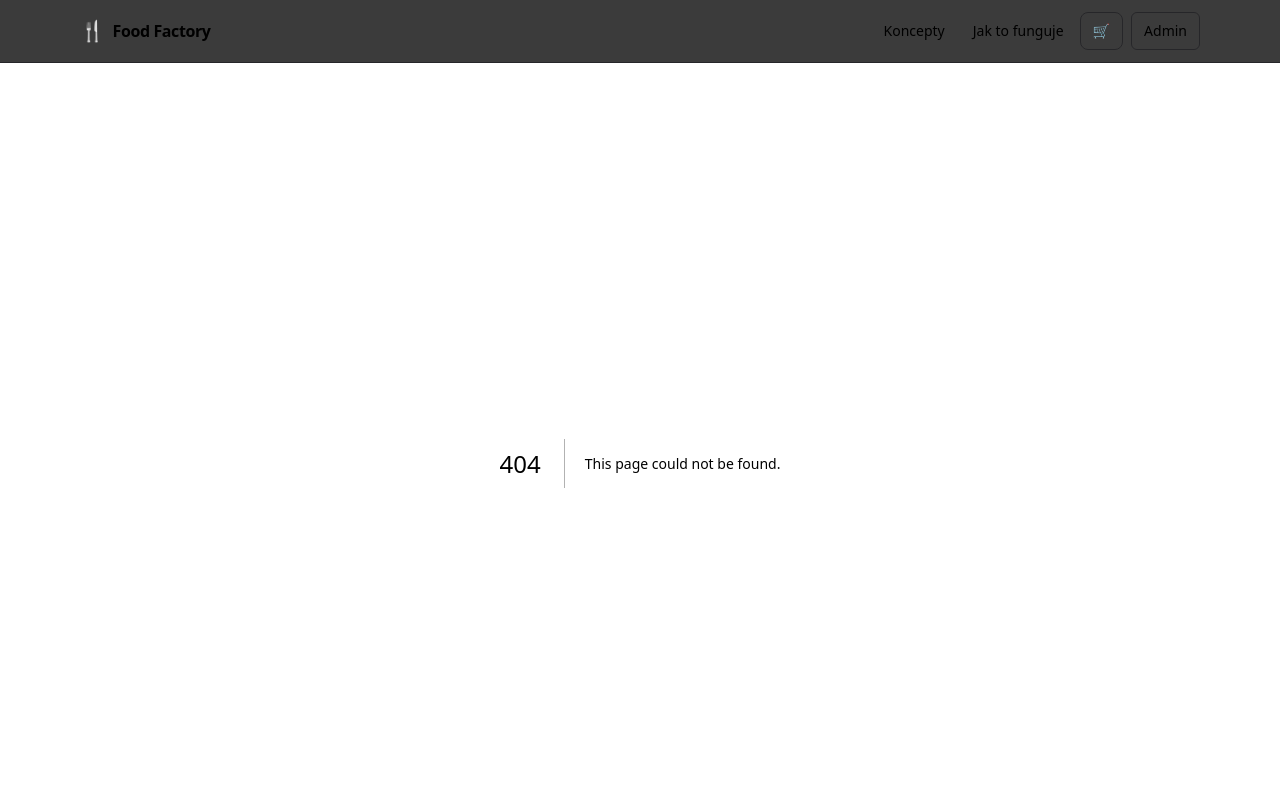
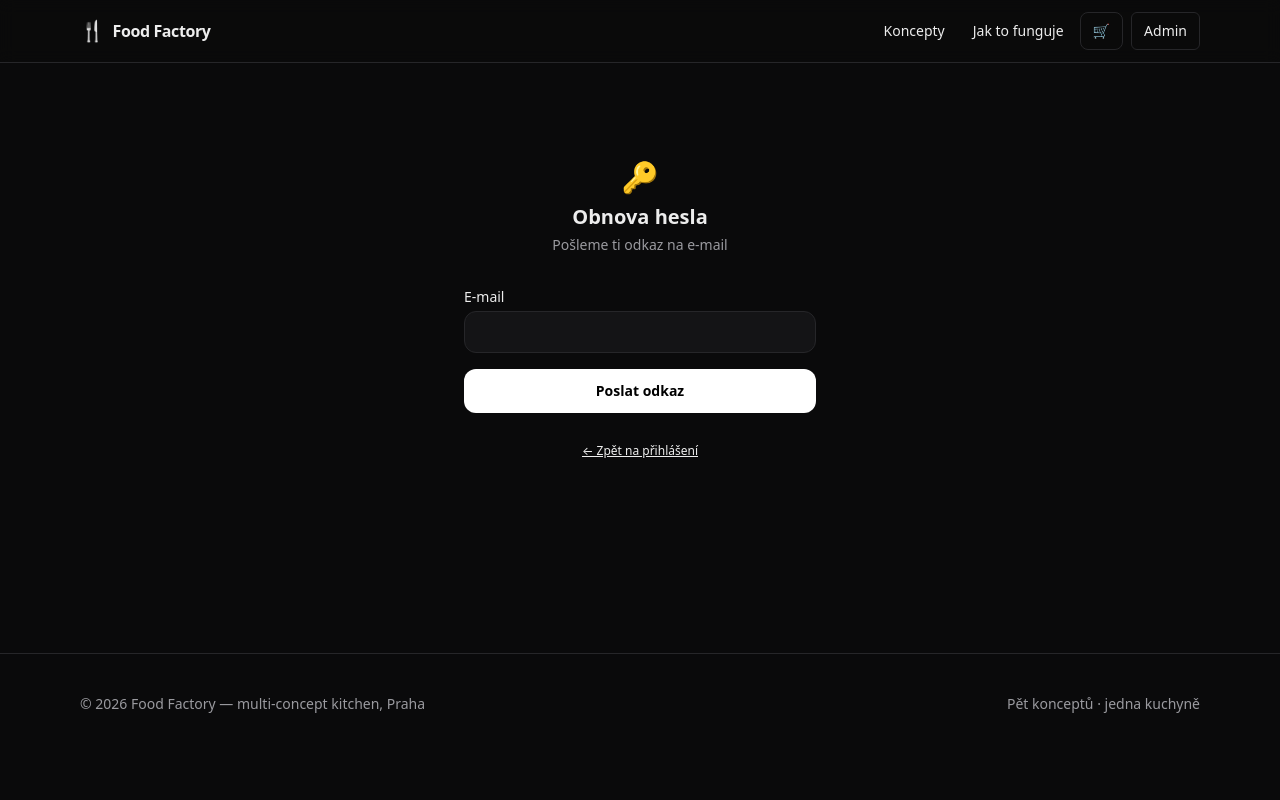
Before and after one commit to charliesnehota-rgb/Food-factory, a Next.js app: page /admin/reset in a window 1280 px wide. Before the commit this address had no page. Shown: the top 800 px of the page. Built offline with nearby package versions, Linux system fonts and the light colour scheme.

Commit message:
Obnova hesla: žádost o reset e-mailem + nastavení nového hesla

```diff
--- a/app/admin/layout.tsx
+++ b/app/admin/layout.tsx
@@ -16,8 +16,8 @@ export default function AdminLayout({ children }: { children: ReactNode }) {
   const router = useRouter();
   const [email, setEmail] = useState<string | null>(null);
 
-  // Login stránka nemá admin chrome
-  const isLogin = pathname === "/admin/login";
+  // Auth stránky (login, reset) nemají admin chrome
+  const isLogin = pathname === "/admin/login" || pathname === "/admin/reset" || pathname === "/admin/nove-heslo";
 
   useEffect(() => {
     if (isLogin) return;
--- a/app/admin/login/page.tsx
+++ b/app/admin/login/page.tsx
@@ -60,7 +60,13 @@ function LoginForm() {
         </button>
       </div>
 
-      <p className="text-xs text-center text-[var(--muted)] mt-6">
+      <p className="text-center mt-4">
+        <a href="/admin/reset" className="text-xs text-[var(--muted)] hover:text-white underline">
+          Zapomněl jsem heslo
+        </a>
+      </p>
+
+      <p className="text-xs text-center text-[var(--muted)] mt-4">
         Účty vytváří správce v Supabase. Nemáš přístup? Kontaktuj správce.
       </p>
     </div>
--- /dev/null
+++ b/app/admin/nove-heslo/page.tsx
@@ -0,0 +1,81 @@
+"use client";
+import { useState, useEffect } from "react";
+import { useRouter } from "next/navigation";
+import { createSupabaseBrowser } from "@/lib/auth/client";
+
+export default function NewPasswordPage() {
+  const router = useRouter();
+  const [password, setPassword] = useState("");
+  const [confirm, setConfirm] = useState("");
+  const [error, setError] = useState("");
+  const [loading, setLoading] = useState(false);
+  const [ready, setReady] = useState(false);
+  const [done, setDone] = useState(false);
+
+  // Po kliknutí na e-mailový odkaz Supabase vytvoří dočasnou session
+  useEffect(() => {
+    const supabase = createSupabaseBrowser();
+    supabase.auth.getSession().then(({ data }) => {
+      setReady(!!data.session);
+    });
+    const { data: sub } = supabase.auth.onAuthStateChange((_e, session) => {
+      if (session) setReady(true);
+    });
+    return () => sub.subscription.unsubscribe();
+  }, []);
+
+  async function handleSave() {
+    if (password.length < 8) { setError("Heslo musí mít aspoň 8 znaků."); return; }
+    if (password !== confirm) { setError("Hesla se neshodují."); return; }
+    setLoading(true);
+    setError("");
+
+    const supabase = createSupabaseBrowser();
+    const { error } = await supabase.auth.updateUser({ password });
+
+    setLoading(false);
+    if (error) { setError("Nepovedlo se nastavit heslo. Odkaz mohl vypršet — požádej o nový."); return; }
+    setDone(true);
+    setTimeout(() => { router.push("/admin"); router.refresh(); }, 1500);
+  }
+
+  return (
+    <div className="mx-auto max-w-sm px-4 py-24">
+      <div className="text-center mb-8">
+        <div className="text-3xl mb-2">🔒</div>
+        <h1 className="text-xl font-semibold">Nové heslo</h1>
+      </div>
+
+      {done ? (
+        <div className="rounded-xl border border-green-500/30 bg-green-500/10 px-4 py-3 text-sm text-green-300 text-center">
+          ✓ Heslo nastaveno. Přesměrovávám do adminu…
+        </div>
+      ) : !ready ? (
+        <div className="rounded-xl border border-amber-500/30 bg-amber-500/10 px-4 py-3 text-sm text-amber-300 text-center">
+          Otevři tuto stránku přes odkaz z e-mailu. Bez platného odkazu nelze heslo změnit.
+        </div>
+      ) : (
+        <div className="space-y-4">
+          <div>
+            <label className="mb-1 block text-sm font-medium">Nové heslo</label>
+            <input value={password} onChange={e => setPassword(e.target.value)} type="password" autoComplete="new-password"
+              className="w-full rounded-xl border border-[var(--border)] bg-[var(--card)] px-4 py-2.5 text-sm focus:border-neutral-500 focus:outline-none" />
+          </div>
+          <div>
+            <label className="mb-1 block text-sm font-medium">Heslo znovu</label>
+            <input value={confirm} onChange={e => setConfirm(e.target.value)} type="password" autoComplete="new-password"
+              onKeyDown={e => e.key === "Enter" && handleSave()}
+              className="w-full rounded-xl border border-[var(--border)] bg-[var(--card)] px-4 py-2.5 text-sm focus:border-neutral-500 focus:outline-none" />
+          </div>
+
+          {error && <p className="text-sm text-red-400 rounded-lg bg-red-500/10 px-3 py-2">{error}</p>}
+
+          <button onClick={handleSave} disabled={loading}
+            className="w-full rounded-xl bg-white py-3 text-sm font-semibold text-black hover:bg-neutral-200 disabled:opacity-50 transition">
+            {loading ? "Ukládám…" : "Nastavit heslo"}
+          </button>
+        </div>
+      )}
+    </div>
+  );
+}
--- /dev/null
+++ b/app/admin/reset/page.tsx
@@ -0,0 +1,64 @@
+"use client";
+import { useState } from "react";
+import Link from "next/link";
+import { createSupabaseBrowser } from "@/lib/auth/client";
+
+export default function ResetRequestPage() {
+  const [email, setEmail] = useState("");
+  const [sent, setSent] = useState(false);
+  const [error, setError] = useState("");
+  const [loading, setLoading] = useState(false);
+
+  async function handleReset() {
+    if (!email) { setError("Zadej e-mail."); return; }
+    setLoading(true);
+    setError("");
+
+    const supabase = createSupabaseBrowser();
+    const { error } = await supabase.auth.resetPasswordForEmail(email, {
+      redirectTo: `${window.location.origin}/admin/nove-heslo`,
+    });
+
+    setLoading(false);
+    if (error) { setError("Něco se nepovedlo. Zkus to znovu."); return; }
+    setSent(true);
+  }
+
+  return (
+    <div className="mx-auto max-w-sm px-4 py-24">
+      <div className="text-center mb-8">
+        <div className="text-3xl mb-2">🔑</div>
+        <h1 className="text-xl font-semibold">Obnova hesla</h1>
+        <p className="text-sm text-[var(--muted)] mt-1">Pošleme ti odkaz na e-mail</p>
+      </div>
+
+      {sent ? (
+        <div className="rounded-xl border border-green-500/30 bg-green-500/10 px-4 py-3 text-sm text-green-300 text-center">
+          ✓ Pokud účet s tímto e-mailem existuje, poslali jsme na něj odkaz pro nastavení nového hesla. Zkontroluj schránku (i spam).
+        </div>
+      ) : (
+        <div className="space-y-4">
+          <div>
+            <label className="mb-1 block text-sm font-medium">E-mail</label>
+            <input value={email} onChange={e => setEmail(e.target.value)} type="email" autoComplete="email"
+              onKeyDown={e => e.key === "Enter" && handleReset()}
+              className="w-full rounded-xl border border-[var(--border)] bg-[var(--card)] px-4 py-2.5 text-sm focus:border-neutral-500 focus:outline-none" />
+          </div>
+
+          {error && <p className="text-sm text-red-400 rounded-lg bg-red-500/10 px-3 py-2">{error}</p>}
+
+          <button onClick={handleReset} disabled={loading}
+            className="w-full rounded-xl bg-white py-3 text-sm font-semibold text-black hover:bg-neutral-200 disabled:opacity-50 transition">
+            {loading ? "Odesílám…" : "Poslat odkaz"}
+          </button>
+        </div>
+      )}
+
+      <p className="text-center mt-6">
+        <Link href="/admin/login" className="text-xs text-[var(--muted)] hover:text-white underline">
+          ← Zpět na přihlášení
+        </Link>
+      </p>
+    </div>
+  );
+}
--- a/proxy.ts
+++ b/proxy.ts
@@ -28,8 +28,9 @@ export async function proxy(request: NextRequest) {
 
   const path = request.nextUrl.pathname;
   const isLogin = path === "/admin/login";
+  const isPublicAuth = isLogin || path === "/admin/reset" || path === "/admin/nove-heslo";
 
-  if (path.startsWith("/admin") && !isLogin && !user) {
+  if (path.startsWith("/admin") && !isPublicAuth && !user) {
     const redirect = request.nextUrl.clone();
     redirect.pathname = "/admin/login";
     redirect.searchParams.set("next", path);
```
